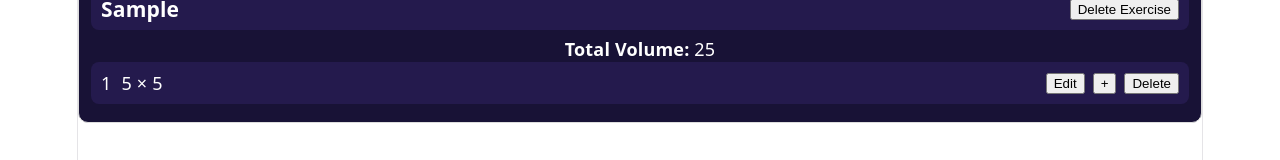
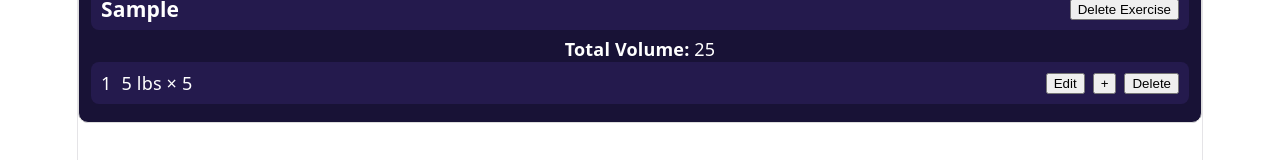
Before and after one commit to RickyRMT/LiftTrack, a React (Vite) app: page / in a window 1280 px wide. Both pictures are taken after typing "Sample", "5", "5" into the empty fields and a click on the button "Add Set". Shown: the part 292-452 px from the top of the page. Built offline with nearby package versions, Linux system fonts and the light colour scheme.

Commit message:
added lbs after weight for easier reading

```diff
--- a/src/components/WorkoutLogger.jsx
+++ b/src/components/WorkoutLogger.jsx
@@ -8,6 +8,7 @@ function WorkoutLogger() {
   const [editingSetId, setEditingSetId] = useState(null);
   const [editWeight, setEditWeight] = useState("");
   const [editReps, setEditReps] = useState("");
+  const unit = "lbs";
 
   // Array that stores all workout entries
   const [workouts, setWorkouts] = useState([]);
@@ -275,7 +276,7 @@ return (
       <>
         <span style={{ display: "flex", alignItems: "center", gap: "10px" }}>
         <span className="setNumber">{index + 1}</span>
-        {set.weight} × {set.reps}
+        {set.weight} {unit} × {set.reps}
         </span>
 
         <div style={{ display: "flex", gap: "8px" }}>
```
